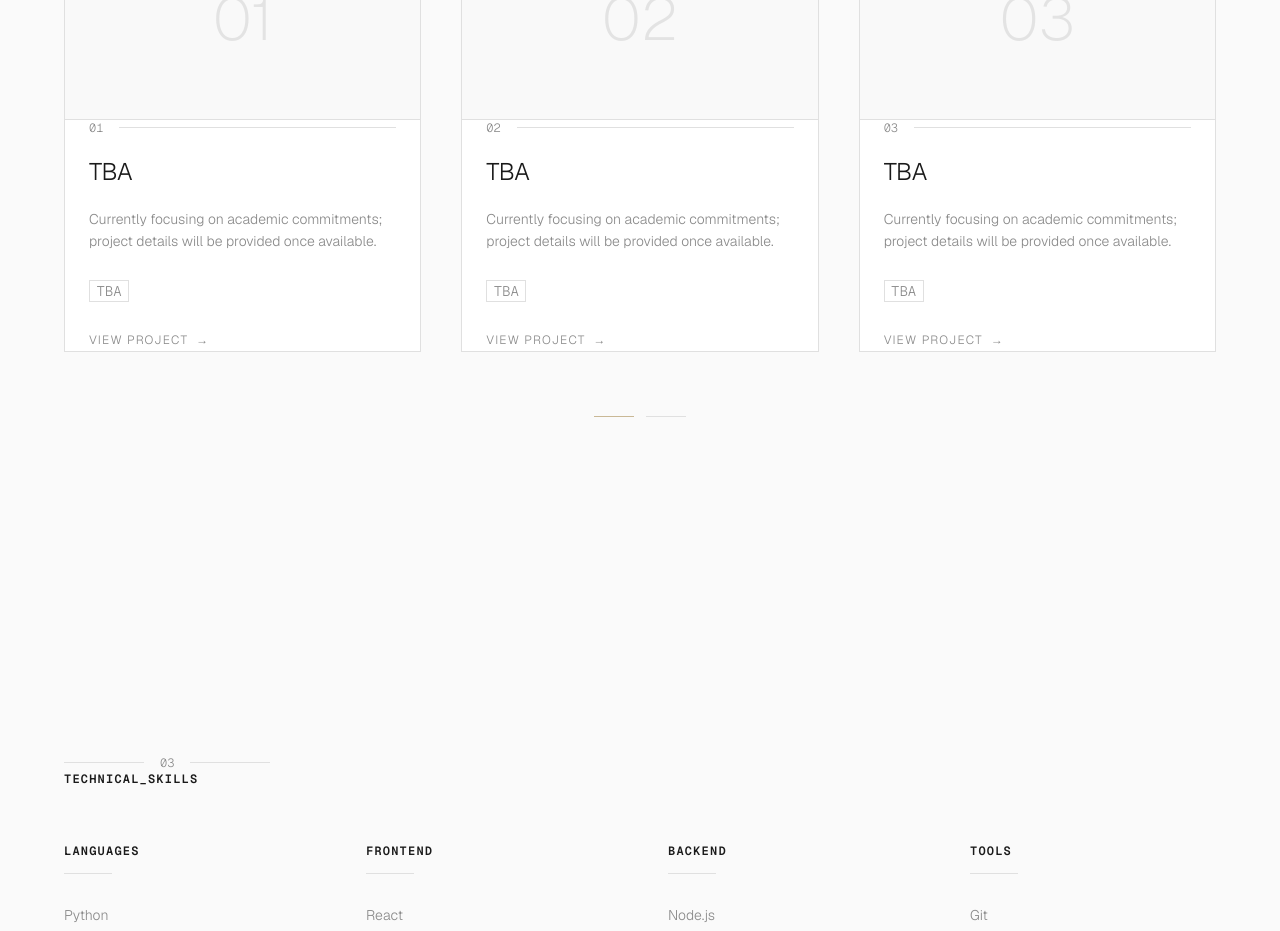
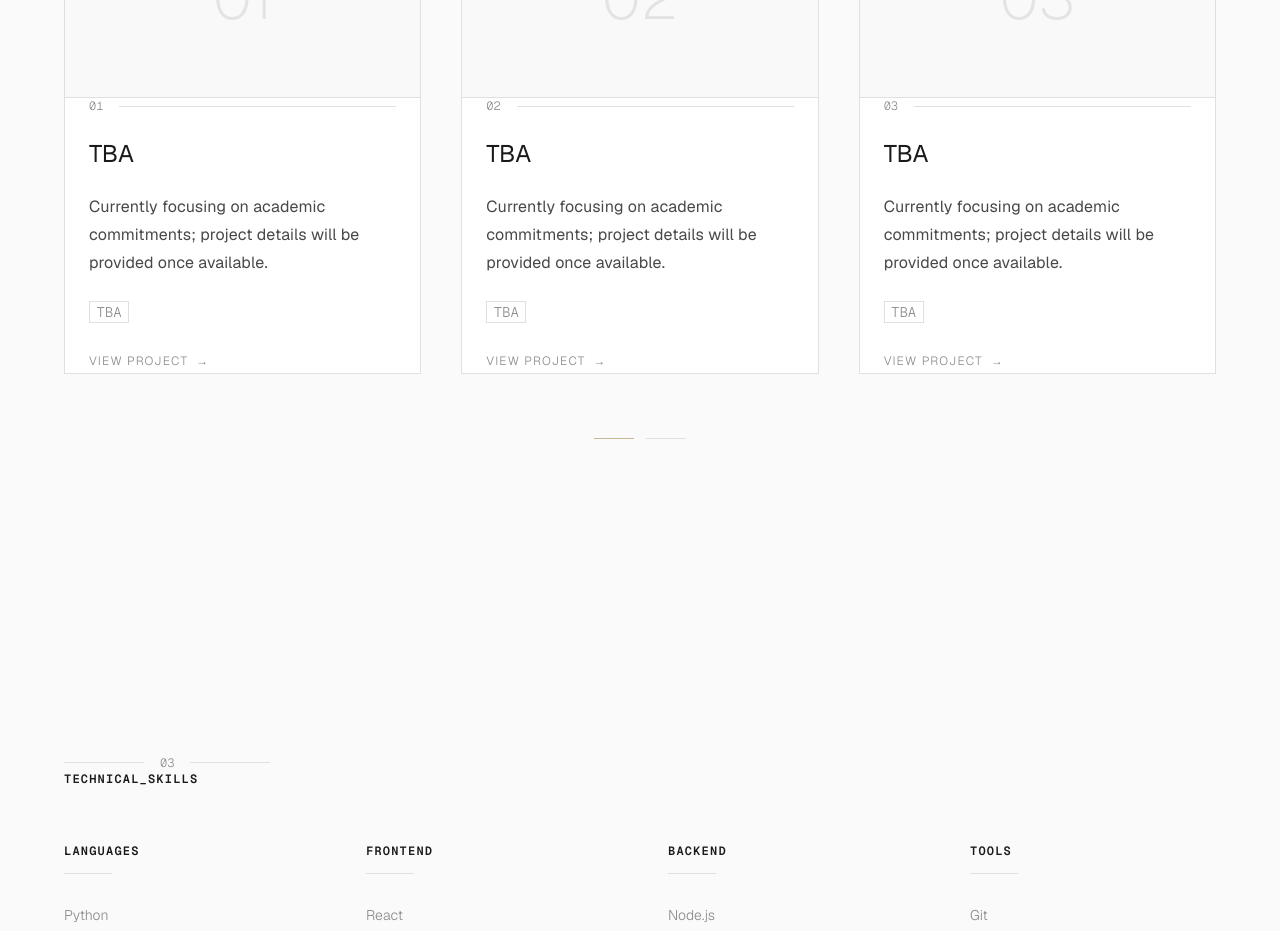
Before and after one commit to DanielHC16/dcamacho-dev, a Next.js app: page / in a window 1280 px wide. Shown: the part 1880-2811 px from the top of the page. Built offline with nearby package versions, Linux system fonts and the light colour scheme.

Commit message:
chore: better readability

```diff
--- a/components/Projects.tsx
+++ b/components/Projects.tsx
@@ -89,12 +89,12 @@ export default function Projects() {
                 </div>
 
                 {/* Project Title */}
-                <h3 className="text-2xl font-light text-foreground group-hover:text-accent transition-colors duration-300" style={{ paddingLeft: '1.5rem', paddingRight: '1.5rem', marginBottom: '1.25rem' }}>
+                <h3 className="text-2xl font-normal text-foreground group-hover:text-accent transition-colors duration-300 leading-relaxed" style={{ paddingLeft: '1.5rem', paddingRight: '1.5rem', marginBottom: '1.25rem', letterSpacing: '0.01em' }}>
                   {project.title}
                 </h3>
 
                 {/* Project Description */}
-                <p className="text-sm text-muted font-light leading-relaxed min-h-12" style={{ paddingLeft: '1.5rem', paddingRight: '1.5rem', marginBottom: '1.5rem' }}>
+                <p className="text-base text-foreground/80 font-normal leading-relaxed min-h-12" style={{ paddingLeft: '1.5rem', paddingRight: '1.5rem', marginBottom: '1.5rem', lineHeight: '1.75', letterSpacing: '0.01em' }}>
                   {project.description}
                 </p>
 
```
